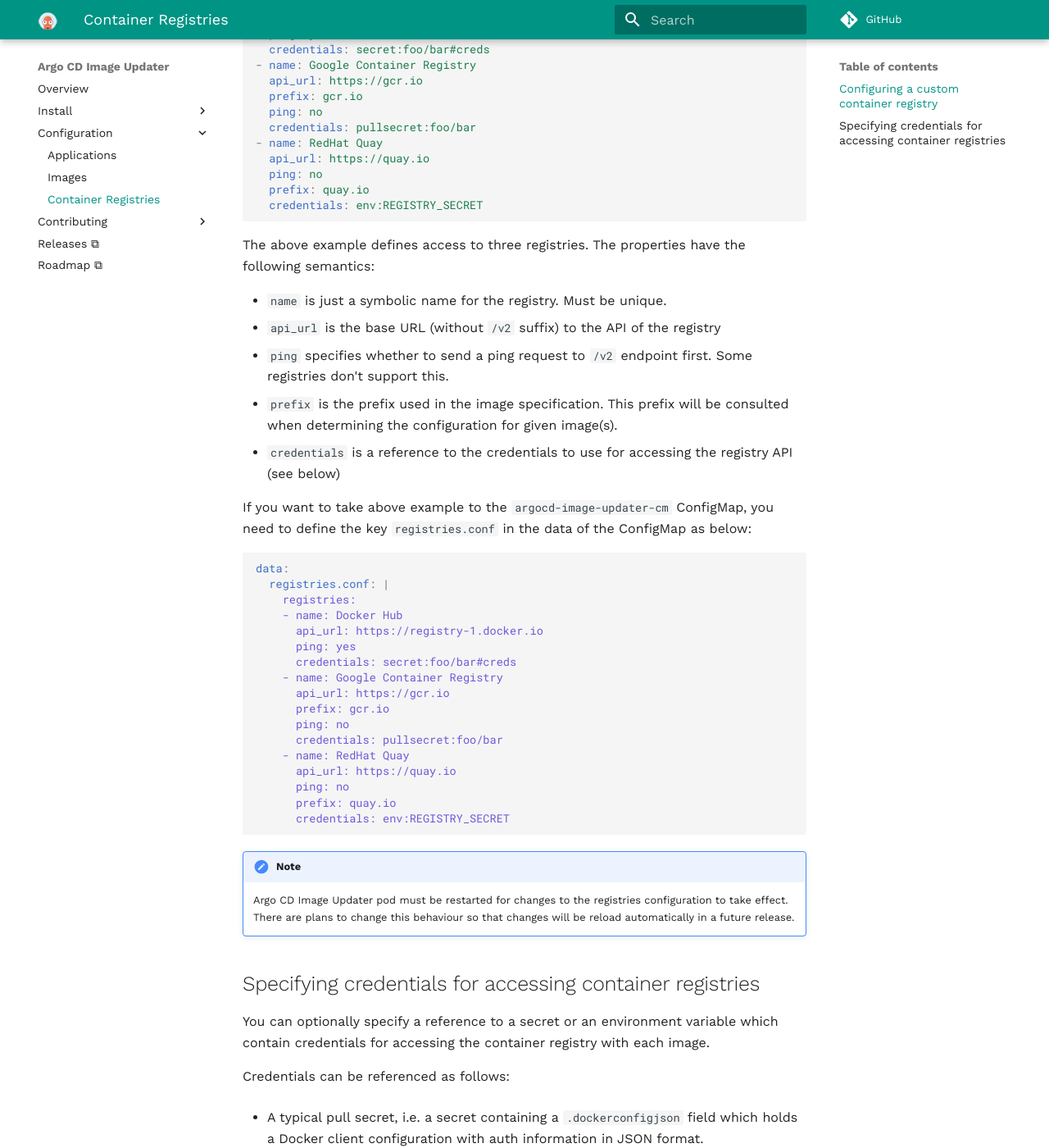
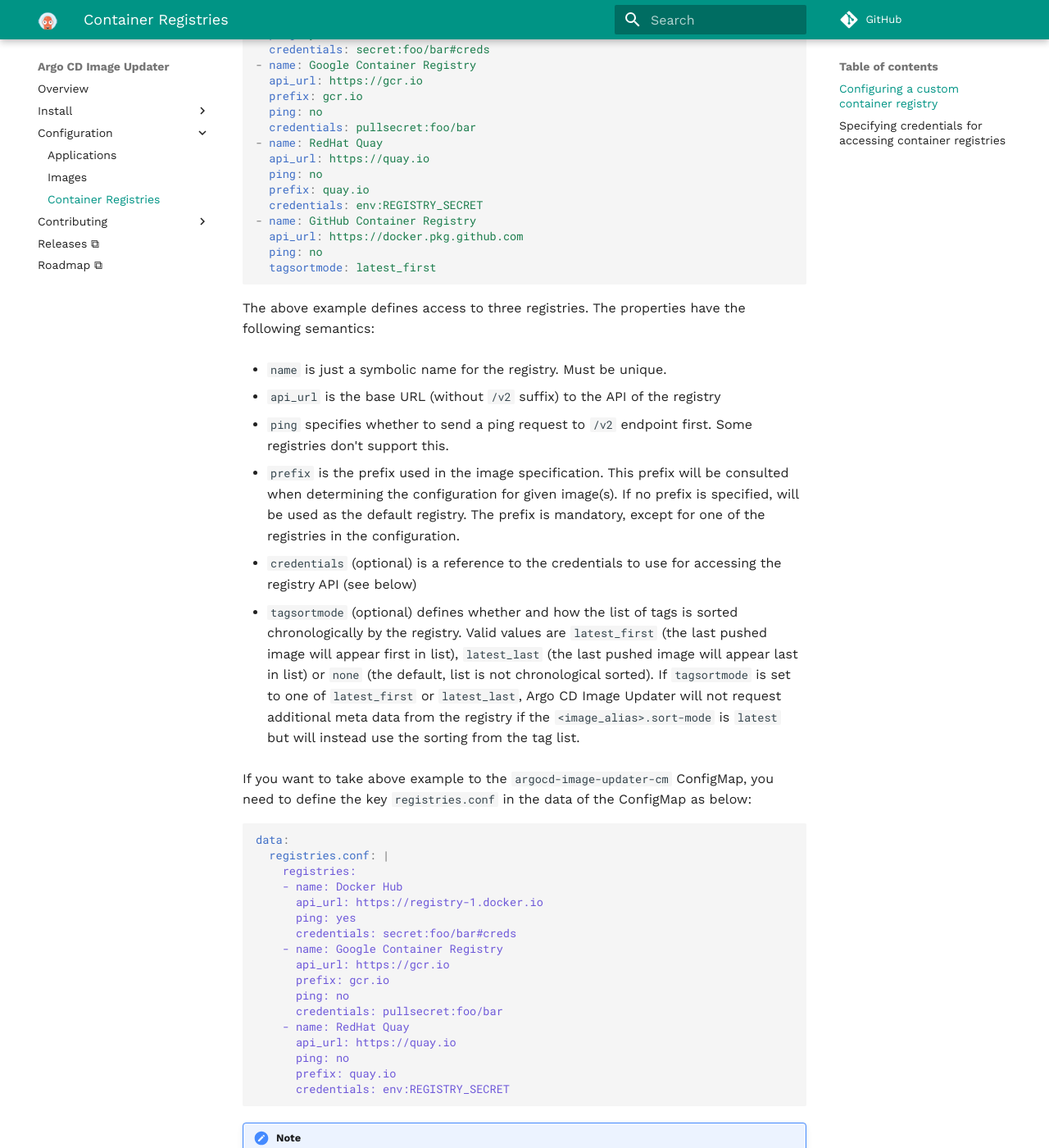
Before and after one commit to argoproj-labs/argocd-image-updater, an MkDocs documentation site: the page built from docs/configuration/registries.md, in a window 1280 px wide and 1400 px high, scrolled down 601 px. Shown: the whole window at 82% size. Built offline with MkDocs 1.6.1 and Material for MkDocs 9.7.7, drawn with Linux system fonts in a browser that asks for light colours; comment, search, counter and statistics services are not loaded; some of the changed text lies outside the part shown.

Commit message:
docs: Update documentation regarding registry configuration

````diff
--- a/docs/configuration/registries.md
+++ b/docs/configuration/registries.md
@@ -33,19 +33,38 @@ registries:
   ping: no
   prefix: quay.io
   credentials: env:REGISTRY_SECRET
+- name: GitHub Container Registry
+  api_url: https://docker.pkg.github.com
+  ping: no
+  tagsortmode: latest_first
 ```
 
 The above example defines access to three registries. The properties have the
 following semantics:
 
 * `name` is just a symbolic name for the registry. Must be unique.
+
 * `api_url` is the base URL (without `/v2` suffix) to the API of the registry
+
 * `ping` specifies whether to send a ping request to `/v2` endpoint first.
   Some registries don't support this.
+
 * `prefix` is the prefix used in the image specification. This prefix will
-  be consulted when determining the configuration for given image(s).
-* `credentials` is a reference to the credentials to use for accessing the
-   registry API (see below)
+  be consulted when determining the configuration for given image(s). If no
+  prefix is specified, will be used as the default registry. The prefix is
+  mandatory, except for one of the registries in the configuration.
+
+* `credentials` (optional) is a reference to the credentials to use for
+  accessing the registry API (see below)
+
+* `tagsortmode` (optional) defines whether and how the list of tags is sorted
+  chronologically by the registry. Valid values are `latest_first` (the last
+  pushed image will appear first in list), `latest_last` (the last pushed image
+  will appear last in list) or `none` (the default, list is not chronological
+  sorted). If `tagsortmode` is set to one of `latest_first` or `latest_last`,
+  Argo CD Image Updater will not request additional meta data from the registry
+  if the `<image_alias>.sort-mode` is `latest` but will instead use the sorting
+  from the tag list.
 
 If you want to take above example to the `argocd-image-updater-cm` ConfigMap,
 you need to define the key `registries.conf` in the data of the ConfigMap as
@@ -79,16 +98,22 @@ data:
 ## Specifying credentials for accessing container registries
 
 You can optionally specify a reference to a secret or an environment variable
-which contain credentials for accessing the container registry with each image.
+which contain credentials for accessing the container registry. If credentials
+are configured for a registry, they will be used as a default when accessing
+the registry and no dedicated credential is specified for the image that is
+being processed.
 
 Credentials can be referenced as follows:
 
 * A typical pull secret, i.e. a secret containing a `.dockerconfigjson` field
   which holds a Docker client configuration with auth information in JSON
-  format.
+  format. This kind of secret is specified using the notation
+  `pullsecret:<namespace>/<secret_name>`
 
 * A custom secret, which has the credentials stored in a configurable field in
-  the format `<username>:<password>`
+  the format `<username>:<password>`. This kind of secret is specified using
+  the notation `secret:<namespace>/<secret_name>#<field_in_secret>`
 
 * An environment variable which holds the credentials in the format
-  `<username>:<password>`
+  `<username>:<password>`. This kind of secret is specified using the notation
+  `env:<env_var_name>`.
````
Also changed, not shown: CHANGELOG.md (+2 -0 lines).
